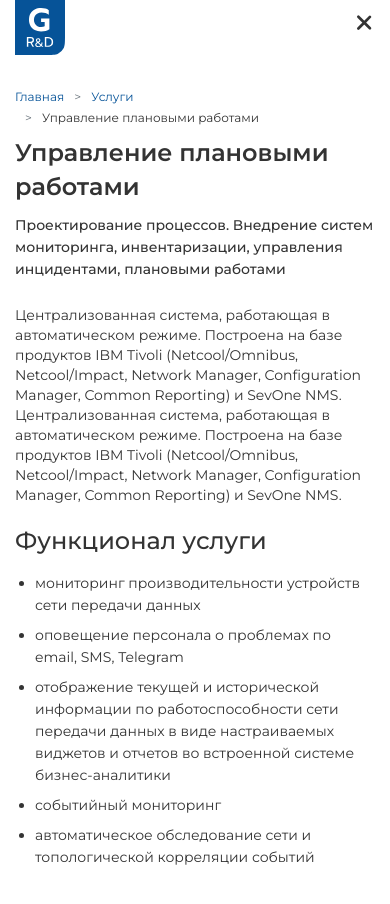
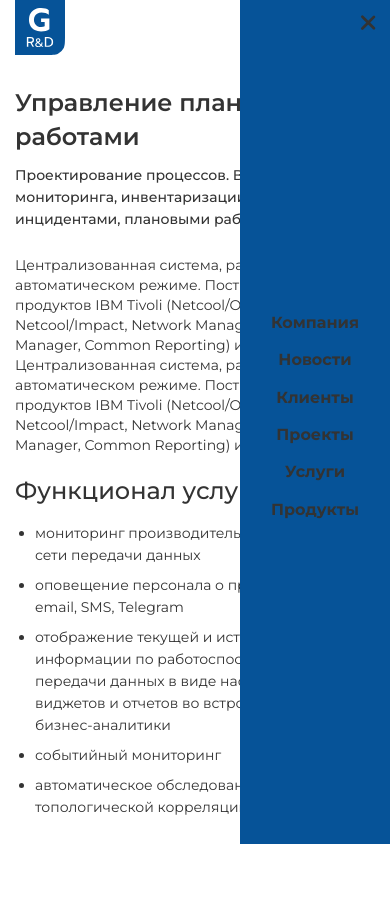
Before and after one commit to gelarm/site-front, a website: page app/services-page.html in a window 390 px wide. Both pictures are taken after a click on the button 352 px from the left and 21 px from the top of the page. Drawn offline with Linux system fonts and the light colour scheme; files that its build step writes are made by us from their sources.

Commit message:
add new sideout menu

```diff
--- a/app/js/app.js
+++ b/app/js/app.js
@@ -1,10 +1,15 @@
-document.addEventListener("DOMContentLoaded", function() {
+document.addEventListener("DOMContentLoaded", function () {
 
-	var btnToggle = document.querySelector('.wrap-nav__toggle');
-	btnToggle ? btnToggle.addEventListener('click', function (e) {
+  var btnToggle = document.querySelector('.wrap-nav__toggle');
+  var navList = document.querySelector('.wrap-nav__list')
+  // var container = document.querySelector('.js-container')
+
+  btnToggle ? btnToggle.addEventListener('click', function (e) {
     e.preventDefault();
-    btnToggle.classList.toggle('wrap-nav__toggle-active')
-    console.log(btnToggle)
+    btnToggle.classList.toggle('wrap-nav__toggle-active') ?
+      navList.classList.add('wrap-nav__list-active') :
+      navList.classList.remove('wrap-nav__list-active')
+
   }) : btnToggle
 
 });
--- a/app/scss/_config.scss
+++ b/app/scss/_config.scss
@@ -78,4 +78,6 @@
   position: relative;
   line-height: 1.65;
   overflow-x: hidden;
+  left: 0;
+  right: 0;
 }
--- a/app/scss/main.scss
+++ b/app/scss/main.scss
@@ -55,6 +55,9 @@
       margin-left: auto;
       border: none;
       background: none;
+      z-index: 999;
+      position: absolute;
+      right: 1px;
       @media (min-width: 768px) {
         display: none;
       }
@@ -98,12 +101,37 @@
     }
 
     &__list {
-      display: none;
+      display: block;
       justify-content: flex-end;
       flex-direction: column;
+      right: -270px; /* прячем меню */
+      height: 100%;
+      top: 0;
+      position: fixed;
+      width: 0;
+      z-index: 1;
+      transition: width  .5s ;
+
       @media (min-width: 768px) {
         display: flex;
         flex-direction: row;
+        position: unset;
+        left: auto;
+        width: auto;
+        right: 0;
+      }
+      &-active {
+        display: flex!important;
+        background: $main;
+        width: 150px;
+        justify-content: center;
+        align-content: center;
+        align-items: center;
+        transition: width .5s;
+        right: 0;
+        .wrap-nav__link {
+          margin-right: 0;
+        }
       }
     }
 
@@ -629,6 +657,10 @@
     .breadcrumb {
       padding: 0;
       margin-bottom: 8px;
+      display: none;
+      @media (min-width: 768px) {
+        display: flex;
+      }
 
       .breadcrumb-item {
         font-weight: normal;
--- a/app/services-page.html
+++ b/app/services-page.html
@@ -19,7 +19,7 @@
 
 <!-- CUSTOM HTML -->
 <div class="wrap">
-    <div class="container">
+    <div class="container js-container">
         <div class="row wrap-nav">
             <div class="col-3">
                 <a href="" class="wrap-nav__logo">
```
Also changed, not shown: app/css/app.min.css, app/js/app.min.js.
